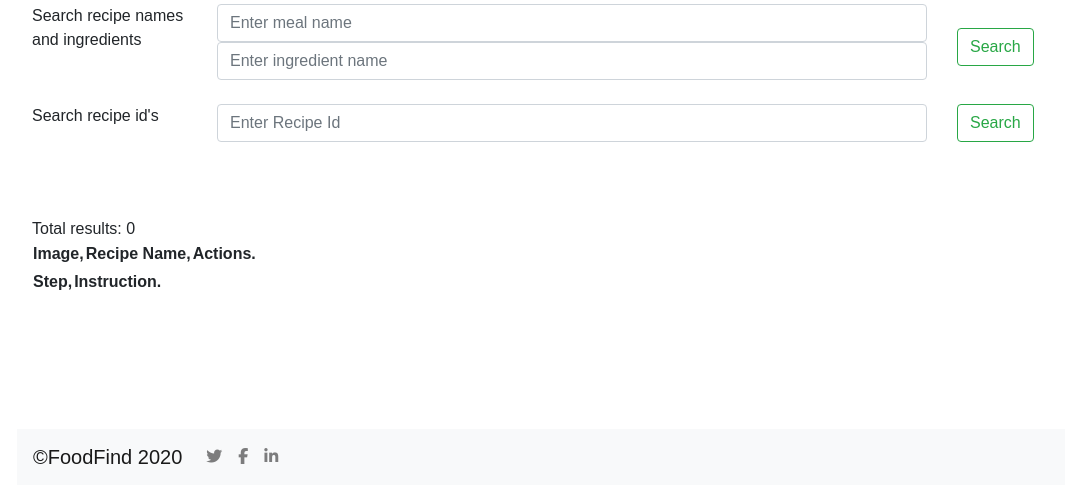
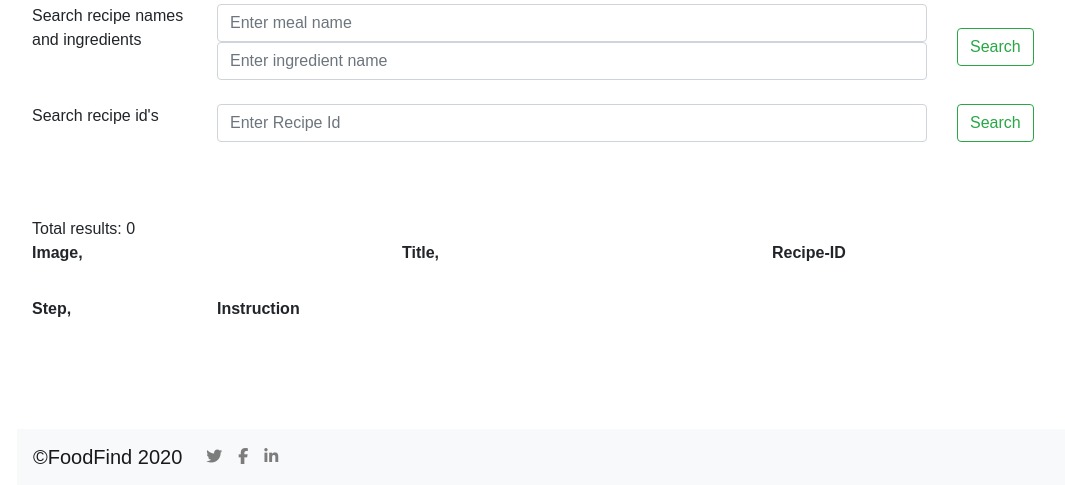
Before and after one commit to tnjegove/CarrotTP, a PHP site: page / in a window 1280 px wide. Shown: the part 682-1167 px from the top of the page, without its empty margins (68-1133 px from the left). Run offline with PHP 8.4, Linux system fonts and the light colour scheme; lists and menus that the app fills with data are empty; some libraries are stand-ins or nearby versions.

Commit message:
2nd Commit API
Changed some html in the index.php and altered the code for the btn_signin.js and getRecipeByIngredient.php

```diff
--- a/index.php
+++ b/index.php
@@ -149,6 +149,31 @@
 
 		Total results: <span id="totalResults">0</span>
 
+		<div class='row'>
+			<div class='col-lg-4'>
+				<label for="Image"><b>Image,</b></label>
+			</div>
+			<div class='col-lg-4'>
+				<label for="Title"><b>Title,</b></label>
+			</div>
+			<div class='col-lg-4'>
+				<label for="Recipe-ID"><b>Recipe-ID</b></label>
+			</div>
+		</div>
+
+		<div class='row'>
+			<div class='col-lg-4'>
+				<label for="ImageResult"></label>
+			</div>
+			<div class='col-lg-4'>
+				<label for="TitleResult"></label>
+			</div>
+			<div class='col-lg-4'>
+				<label for="Recipe-IDResult"></label>
+			</div>
+		</div>
+
+		<!--
 		<table id="listResults">
 			<thead>
 				<tr>
@@ -165,23 +190,27 @@
 				<tr>
 			</tbody>
 		</table>
+		-->
 
 		<!-- Results/MealAndIngredient -->
 
-		<table id="listRecipe">
-			<thead>
-				<tr>
-					<th>Step, </th>
-					<th>Instruction. </th>
-				<tr>
-			</thead>
-			<tbody>
-				<tr>
-					<td></td>
-					<td></td>
-				<tr>
-			</tbody>
-		</table>
+		<div class='row'>
+			<div class='col-lg-2'>
+				<label for="Image"><b>Step,</b></label>
+			</div>
+			<div class='col-lg-10'>
+				<label for="Title"><b>Instruction</b></label>
+			</div>
+		</div>
+
+		<div class='row'>
+			<div class='col-lg-2'>
+				<label for="StepResult"></label>
+			</div>
+			<div class='col-lg-10'>
+				<label for="InstructionResult"></label>
+			</div>
+		</div>
 	</div>
 	</div>
 
--- a/js/btn_signin.js
+++ b/js/btn_signin.js
@@ -36,6 +36,37 @@ $(document).ready(function(){
 
 	$("#btn_searchRecipeNameAndIngredient").click(function() {
 
+		var $searchMeal = $('#searchMeal');
+		var $searchIngredient = $('#searchIngredient');
+
+		$.ajax({
+			type: 'POST',
+			url: 'inc/getRecipeByIngredient.php',
+			data: {
+				searchMeal: $searchMeal.val(),
+				searchIngredient: $searchIngredient.val(),
+			},
+			success: function(results){
+				alert('The package has been posted:'+results);
+				var select1 = document.getElementById('results.image');
+				var select1 = document.getElementById('results.title');
+				var select1 = document.getElementById('results.id');
+				$(select1).html('');
+				$(select2).html('');
+				$(select3).html('');
+				for (var i in results) {
+					$(select).append('<option value=' + data[i] + '>' + data[i] + '</option>'); // for every index create HTML as follows and append to #routes
+				}
+			},
+			error: function(){
+				alert('The package has not been posted');
+			}
+		});
+	});
+
+	/*
+	$("#btn_searchRecipeNameAndIngredient").click(function() {
+
 		let searchMeal = $("#searchMeal").val();
 		let searchIngredient = $("#searchIngredient").val();
 
@@ -48,13 +79,13 @@ $(document).ready(function(){
 		}).done(function(data) {
 			$('#totalResults').text(data.totalResults);
 			$('#listResults tbody').html('');
-
 			$(data.results).each(function(index, recipe){
 				let tableRow = `<tr><td><img src=\"${recipe.image}\" /></td><td>${recipe.title}</td><td>Recipe ID,  (${recipe.id})</td></tr>`;
 				$('#listResults tbody').append(tableRow);
 			});
 		});
 	});
+	*/
 
 	// Recipe button
 
```
Also changed, not shown: inc/getRecipeByIngredient.php (+18 -3 lines).
